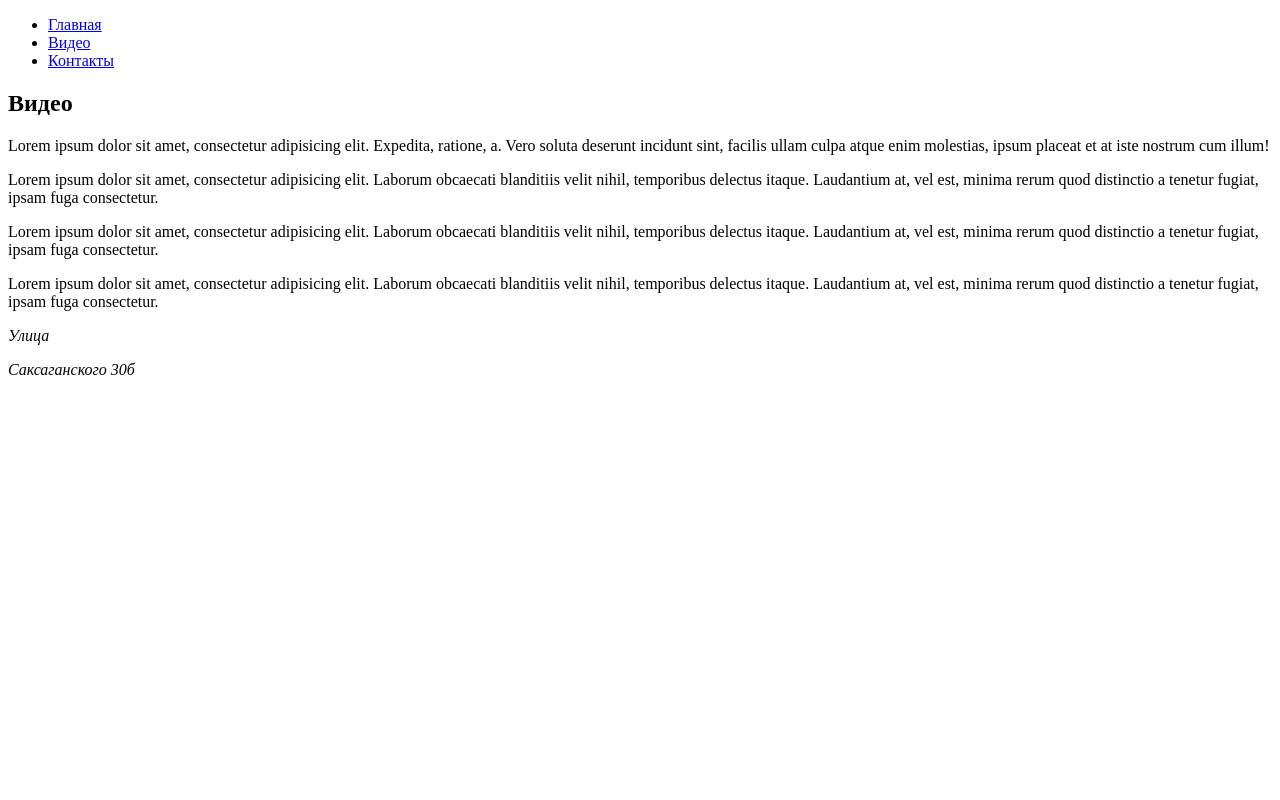
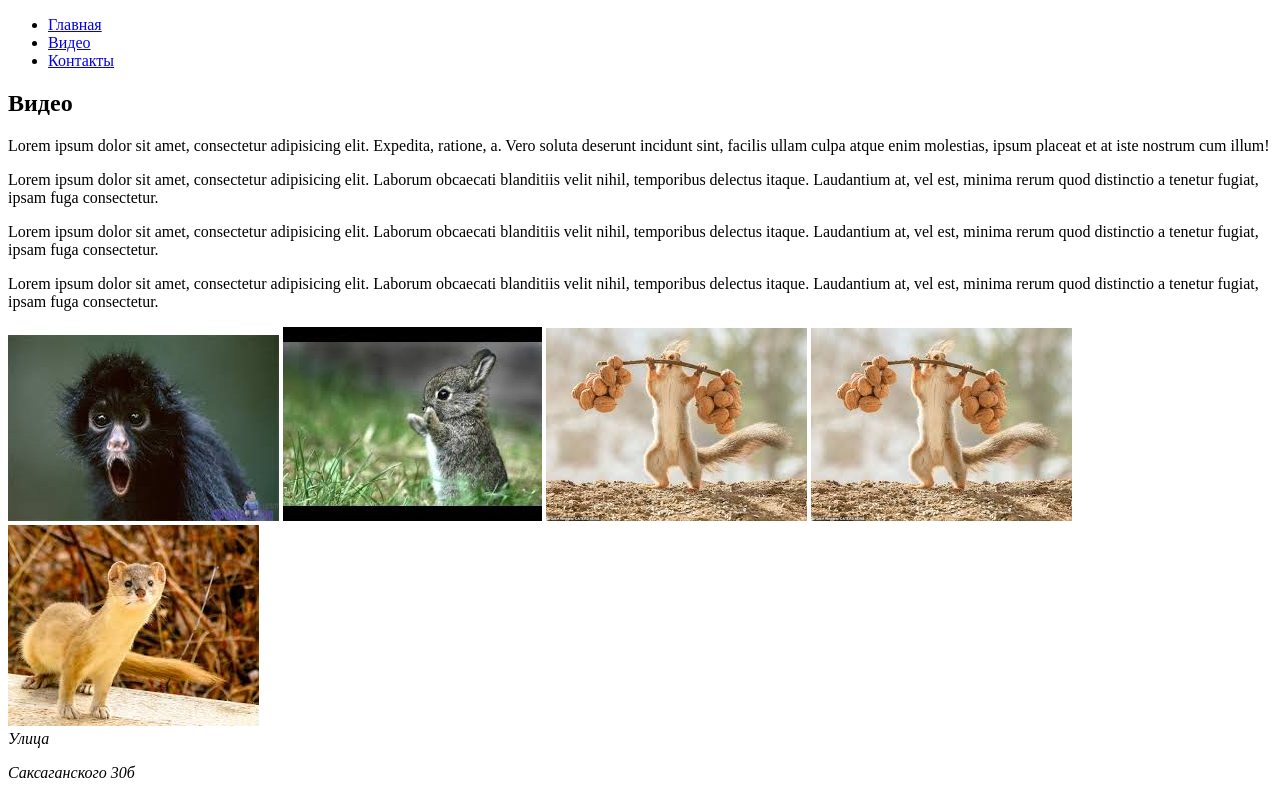
Before and after one commit to ValeriyGor/Course1503, a plain HTML site: page index.html in a window 1280 px wide. Drawn offline with Linux system fonts and the light colour scheme.

Commit message:
[task=9865] зверушки в сборе

```diff
--- a/index.html
+++ b/index.html
@@ -21,6 +21,13 @@
 		<p>Lorem ipsum dolor sit amet, consectetur adipisicing elit. Laborum obcaecati blanditiis velit nihil, temporibus delectus itaque. Laudantium at, vel est, minima rerum quod distinctio a tenetur fugiat, ipsam fuga consectetur.</p>
 		<p>Lorem ipsum dolor sit amet, consectetur adipisicing elit. Laborum obcaecati blanditiis velit nihil, temporibus delectus itaque. Laudantium at, vel est, minima rerum quod distinctio a tenetur fugiat, ipsam fuga consectetur.</p>
 	</section>
+	<section>
+		<img src="/images/monkey.jpg" alt="Обезьянка">
+		<img src="/images/zaika.jpg" alt="zaika">
+		<img src="/images/белка-качок.jpg" alt="Белочка">
+		<img src="/images/белка-качок.jpg" alt="cat">
+		<img src="/images/харек.jpg" alt="харек">
+	</section>
 	<footer>
 		<address>
 			<div>
```
Also changed, not shown: images/monkey.jpg (added), images/zaika.jpg (added), images/белка-качок.jpg (added), images/милый кот.jpg (added), images/харек.jpg (added).
